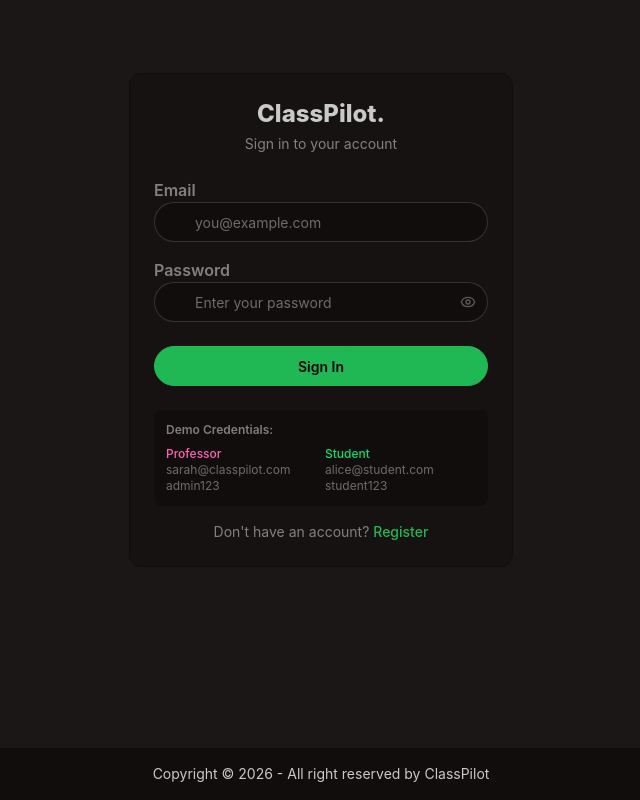
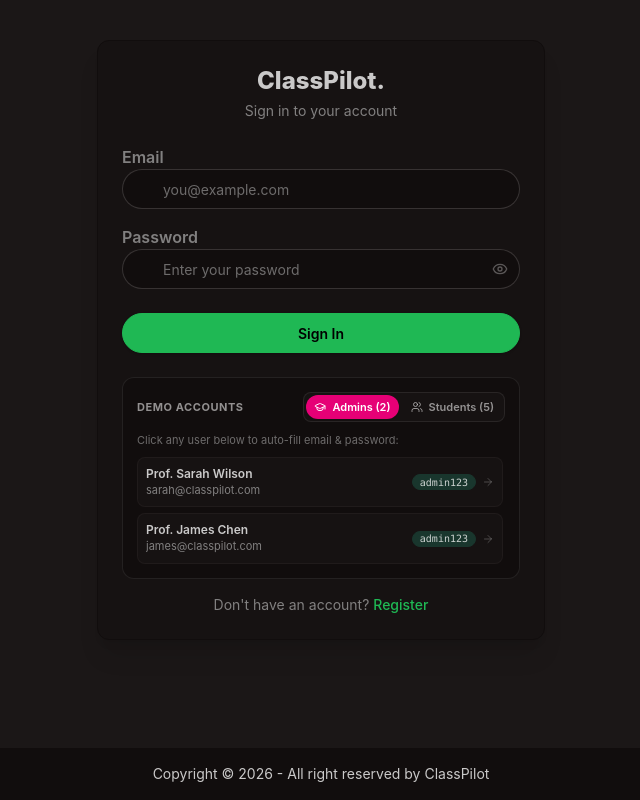
Before and after one commit to AkhilYeddu/Project-Joineazy, a React (Vite) app: page /login in a window 1280 px wide. Shown: the whole page, without its empty margins (319-959 px from the left). Built offline with nearby package versions, Linux system fonts and the light colour scheme.

Commit message:
feat(auth): expand demo credentials with full student and admin rosters and click-to-fill

```diff
--- a/src/components/Login.jsx
+++ b/src/components/Login.jsx
@@ -3,17 +3,20 @@ import { AuthContext } from "../utils/AuthContext"
 import { useNavigate, Link } from "react-router"
 import users from "../utils/users"
 import toast from "react-hot-toast"
-import { Eye, EyeOff, Mail, Lock } from "lucide-react"
+import { Eye, EyeOff, Mail, Lock, GraduationCap, Users, ArrowRight } from "lucide-react"
 
 const Login = () => {
     const [email, setEmail] = useState("")
     const [password, setPassword] = useState("")
     const [showPassword, setShowPassword] = useState(false)
     const [errors, setErrors] = useState({})
+    const [demoTab, setDemoTab] = useState("admin")
     const { login, registeredUsers } = useContext(AuthContext)
     const navigate = useNavigate()
 
     const allUsers = [...users, ...registeredUsers]
+    const admins = allUsers.filter(u => u.role === "admin")
+    const students = allUsers.filter(u => u.role === "student")
 
     const validate = () => {
         const newErrors = {}
@@ -45,9 +48,9 @@ const Login = () => {
     }
 
     return (
-        <div className="flex justify-center items-center min-h-[80vh] p-4">
-            <div className="card bg-base-200 border border-base-300 rounded-xl w-full max-w-sm p-6">
-                <h2 className="text-2xl font-extrabold text-center mb-1">ClassPilot.</h2>
+        <div className="flex justify-center items-center min-h-[85vh] p-4">
+            <div className="card bg-base-200 border border-base-300 rounded-xl w-full max-w-md p-6 shadow-xl">
+                <h2 className="text-2xl font-extrabold text-center mb-1 text-base-content">ClassPilot.</h2>
                 <p className="text-sm text-base-content/60 text-center mb-6">Sign in to your account</p>
 
                 <form onSubmit={handleLogin}>
@@ -94,23 +97,91 @@ const Login = () => {
                         {errors.password && <span className="text-red-400 text-xs mt-1">{errors.password}</span>}
                     </div>
 
-                    <button type="submit" className="btn btn-primary w-full">Sign In</button>
+                    <button type="submit" className="btn btn-primary w-full shadow-sm">Sign In</button>
                 </form>
 
-                {/* Demo Credentials */}
-                <div className="mt-6 p-3 bg-base-300 rounded-lg">
-                    <p className="text-xs font-semibold text-base-content/60 mb-2">Demo Credentials:</p>
-                    <div className="grid grid-cols-2 gap-2 text-xs">
-                        <div>
-                            <p className="font-medium text-pink-400">Professor</p>
-                            <p className="text-base-content/50">sarah@classpilot.com</p>
-                            <p className="text-base-content/50">admin123</p>
+                {/* Demo Credentials List */}
+                <div className="mt-6 p-3.5 bg-base-300 rounded-xl border border-base-content/10">
+                    <div className="flex justify-between items-center mb-2.5">
+                        <span className="text-[11px] font-bold text-base-content/70 uppercase tracking-wider">
+                            Demo Accounts
+                        </span>
+                        <div className="flex gap-1 bg-base-200 p-0.5 rounded-lg border border-base-content/10">
+                            <button
+                                type="button"
+                                className={`btn btn-xs border-none ${
+                                    demoTab === "admin"
+                                        ? "bg-pink-600 text-white shadow-xs"
+                                        : "btn-ghost text-base-content/70 hover:text-base-content"
+                                }`}
+                                onClick={() => setDemoTab("admin")}
+                            >
+                                <GraduationCap size={12}/> Admins ({admins.length})
+                            </button>
+                            <button
+                                type="button"
+                                className={`btn btn-xs border-none ${
+                                    demoTab === "student"
+                                        ? "bg-green-600 text-white shadow-xs"
+                                        : "btn-ghost text-base-content/70 hover:text-base-content"
+                                }`}
+                                onClick={() => setDemoTab("student")}
+                            >
+                                <Users size={12}/> Students ({students.length})
+                            </button>
                         </div>
-                        <div>
-                            <p className="font-medium text-green-400">Student</p>
-                            <p className="text-base-content/50">alice@student.com</p>
-                            <p className="text-base-content/50">student123</p>
-                        </div>
+                    </div>
+
+                    <p className="text-[11px] text-base-content/50 mb-2">
+                        Click any user below to auto-fill email & password:
+                    </p>
+
+                    {/* Scrollable List of Students / Admins */}
+                    <div className="space-y-1.5 max-h-48 overflow-y-auto pr-0.5">
+                        {(demoTab === "admin" ? admins : students).map(u => (
+                            <div
+                                key={u.id}
+                                className={`flex justify-between items-center p-2 rounded-lg bg-base-200 hover:bg-base-100 transition-all cursor-pointer border ${
+                                    email === u.email
+                                        ? demoTab === "admin" ? "border-pink-500/50 bg-pink-950/20" : "border-green-500/50 bg-green-950/20"
+                                        : "border-base-content/5"
+                                } group`}
+                                onClick={() => {
+                                    setEmail(u.email)
+                                    setPassword(u.password)
+                                    setErrors({})
+                                    toast.success(`Selected ${u.name}`)
+                                }}
+                                title="Click to auto-fill credentials"
+                            >
+                                <div className="min-w-0 pr-2">
+                                    <div className="flex items-center gap-1.5">
+                                        <p className="text-xs font-semibold text-base-content truncate group-hover:text-primary">
+                                            {u.name}
+                                        </p>
+                                        {u.id === "student1" && (
+                                            <span className="badge badge-xs bg-purple-900/50 text-purple-300 border-purple-500/30">
+                                                Team Alpha Leader
+                                            </span>
+                                        )}
+                                        {u.id === "student3" && (
+                                            <span className="badge badge-xs bg-purple-900/50 text-purple-300 border-purple-500/30">
+                                                Team Beta Leader
+                                            </span>
+                                        )}
+                                    </div>
+                                    <p className="text-[11px] text-base-content/60 truncate">
+                                        {u.email}
+                                    </p>
+                                </div>
+                                <div className="text-right shrink-0 flex items-center gap-1.5">
+                                    <span className="badge badge-xs badge-neutral text-[10px] font-mono">
+                                        {u.password}
+                                    </span>
+                                    <ArrowRight size={12} className="text-base-content/30 group-hover:text-primary group-hover:translate-x-0.5 transition-all"/>
+                                </div>
+                            </div>
+                        ))}
                     </div>
                 </div>
 
```
